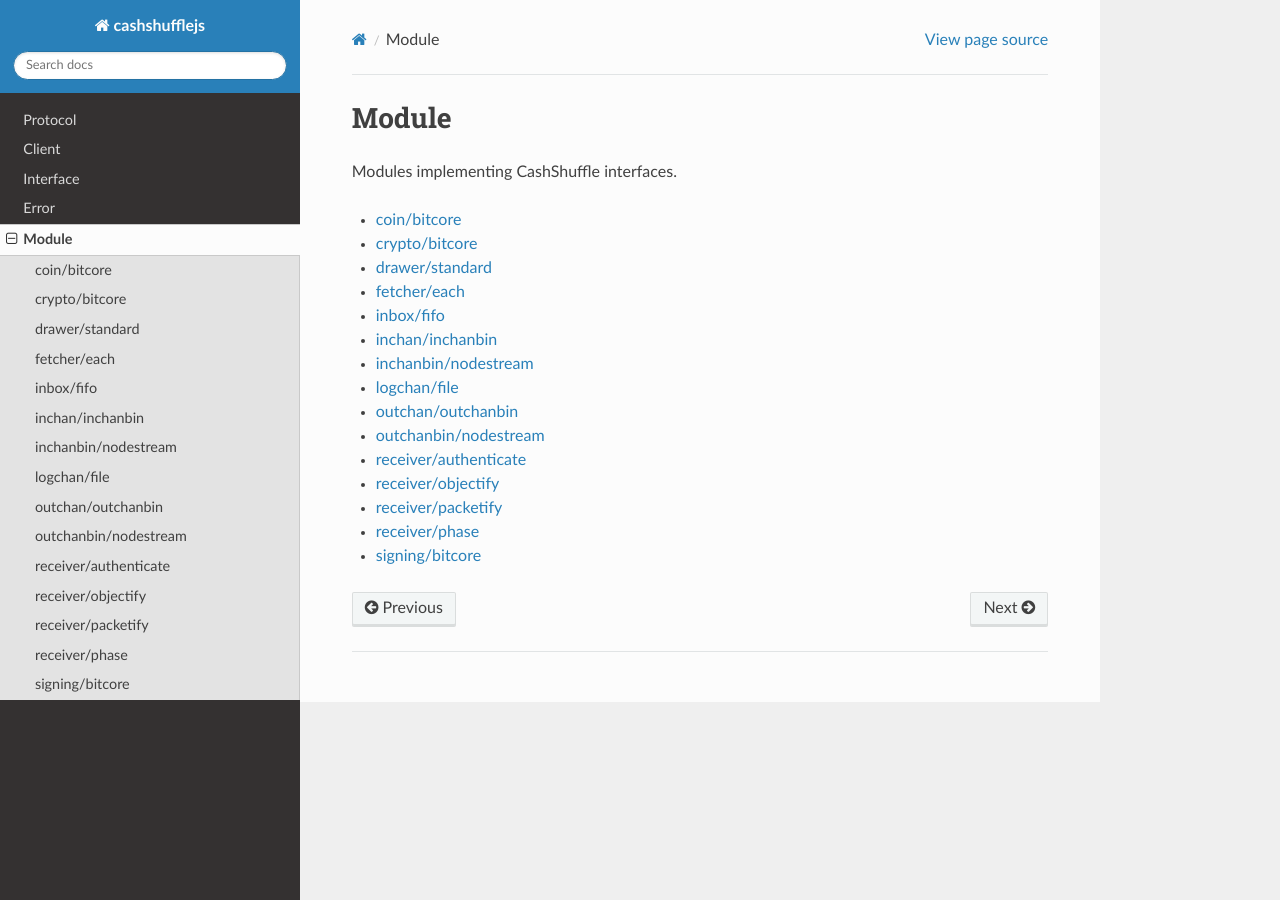
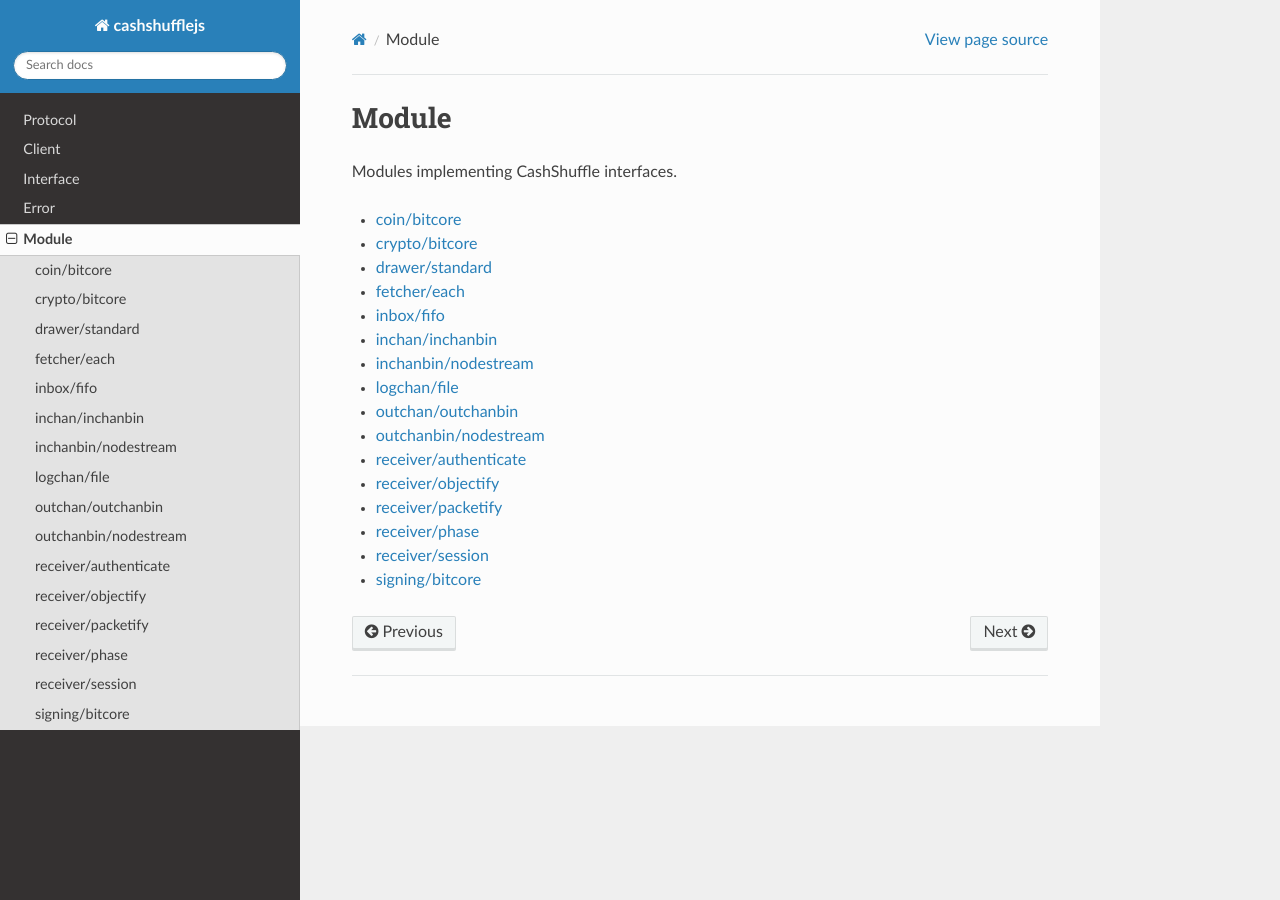
Before and after one commit to bookmoons/cashshufflejs, a Sphinx documentation site: the page built from doc/module.rst, in a window 1280 px wide. Built offline with Sphinx 7.4.7 and the Read the Docs theme 2.0.0, drawn with Linux system fonts in a browser that asks for light colours.

Commit message:
doc: Add receiver/session

```diff
--- a/doc/module.rst
+++ b/doc/module.rst
@@ -18,4 +18,5 @@
    module/receiver/objectify
    module/receiver/packetify
    module/receiver/phase
+   module/receiver/session
    module/signing/bitcore
--- /dev/null
+++ b/doc/module/receiver/session.rst
@@ -0,0 +1,5 @@
+receiver/session
+----------------
+
+.. automodule:: receiver/session
+   :members:
```
